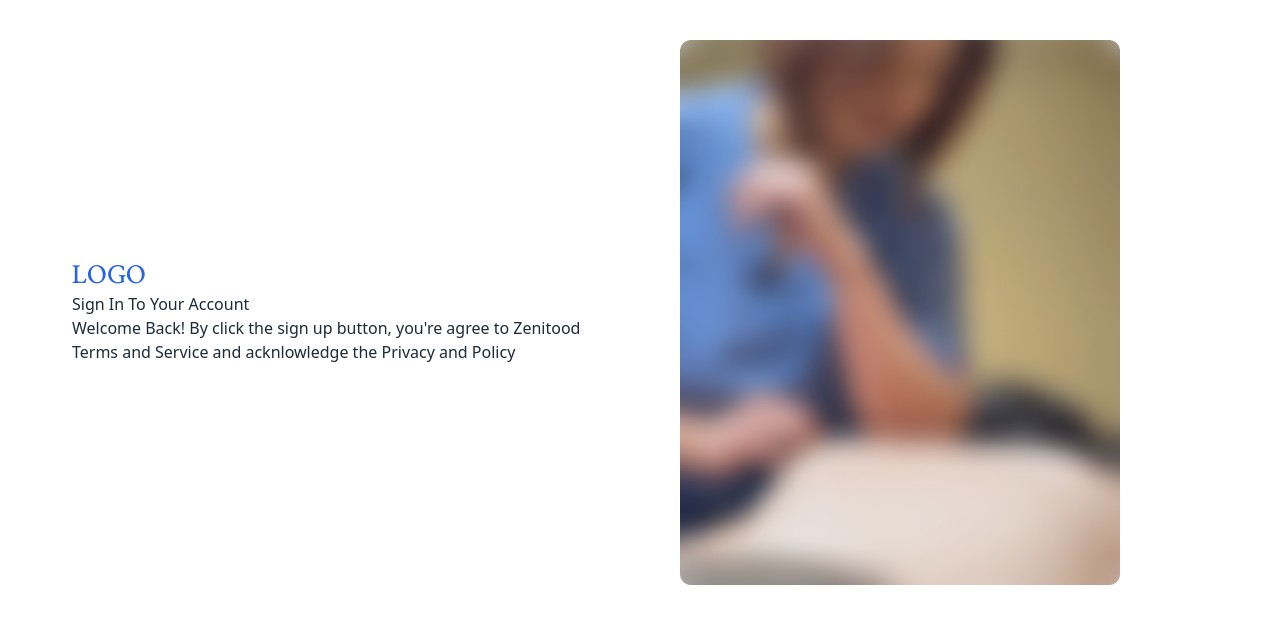
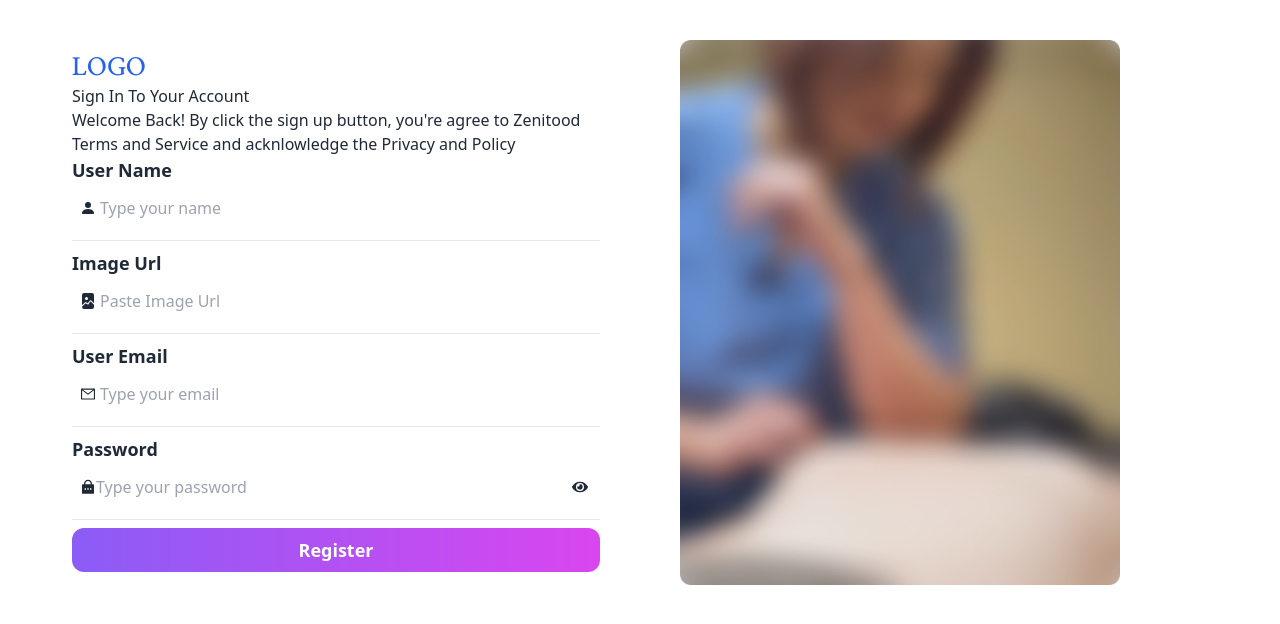
Before and after one commit to Its-Shojib/Scopioe-Task, a React (Vite) app: page / in a window 1280 px wide. Shown: the top 624 px of the page. Built offline with nearby package versions, Linux system fonts and the light colour scheme; no server answers.

Commit message:
React Hook Form Installed

```diff
--- a/package.json
+++ b/package.json
@@ -15,6 +15,8 @@
     "prop-types": "^15.8.1",
     "react": "^18.3.1",
     "react-dom": "^18.3.1",
+    "react-hook-form": "^7.52.2",
+    "react-icons": "^5.2.1",
     "react-router-dom": "^6.26.0"
   },
   "devDependencies": {
--- a/src/Pages/Register/Register.jsx
+++ b/src/Pages/Register/Register.jsx
@@ -1,6 +1,37 @@
+import { useState } from 'react';
 import img from '../../assets/Login-Register.png'
+import useAuth from '../../Hooks/useAuth';
+import { useForm } from 'react-hook-form';
+import { useNavigate } from 'react-router-dom';
+import { BsFillFileImageFill, BsFillPersonFill } from 'react-icons/bs';
+import { AiOutlineMail } from 'react-icons/ai';
+import { RiLockPasswordFill } from 'react-icons/ri';
+import { FaEye, FaEyeSlash } from 'react-icons/fa';
 
 const Register = () => {
+    let [showPassword, setShowPassword] = useState(false);
+    let { createUser, updateUserProfile } = useAuth();
+    let navigate = useNavigate()
+
+    const { register, handleSubmit, formState: { errors }, } = useForm();
+    const onSubmit = (data) => {
+        createUser(data?.email, data?.password)
+            .then(() => {
+                updateUserProfile(data?.name, data?.img)
+                    .then(() => {
+                        navigate('/')
+                    })
+                    .catch(err => {
+                        console.log(err);
+                    })
+            })
+            .catch(error => {
+                console.log(error);
+            })
+
+    };
+
+
     return (
         <div className='p-10'>
             <div className="flex justify-center items-center gap-20">
@@ -9,6 +40,71 @@ const Register = () => {
                     <h3>Sign In To Your Account </h3>
 
                     <p>{`Welcome Back! By click the sign up button, you're agree to Zenitood Terms and Service and acknlowledge the Privacy and Policy`}</p>
+                    <div>
+                        <form onSubmit={handleSubmit(onSubmit)}>
+                            <div className="relative">
+                                <p className="text-left text-lg font-semibold">User Name</p>
+                                <BsFillPersonFill className="absolute bottom-4 left-2"></BsFillPersonFill>
+                                <input className="w-full p-2 pl-7 text-black rounded-lg my-1"
+                                    type="text"
+                                    {...register("name", { required: true })}
+                                    placeholder="Type your name"
+                                />
+                                {errors?.name && <span className='text-red-600'>Name is required</span>}
+                            </div>
+                            <hr className="my-2" />
+                            <div className="relative">
+                                <p className="text-left text-lg font-semibold">Image Url</p>
+                                <BsFillFileImageFill className="absolute bottom-4 left-2"></BsFillFileImageFill>
+                                <input className="w-full p-2 pl-7 text-black rounded-lg my-1"
+                                    type="text"
+                                    {...register("img", { required: true })}
+                                    placeholder="Paste Image Url"
+                                />
+                                {errors?.img && <span className='text-red-600'>Image is required</span>}
+                            </div>
+                            <hr className="my-2" />
+                            <div className="relative">
+                                <p className="text-left text-lg font-semibold">User Email</p>
+                                <AiOutlineMail className="absolute bottom-4 left-2"></AiOutlineMail>
+                                <input className="w-full p-2 pl-7 text-black rounded-lg my-1"
+                                    type="email"
+                                    {...register("email", { required: true })}
+                                    placeholder="Type your email"
+                                />
+                                {errors?.email && <span className='text-red-600'>Email is required</span>}
+                            </div>
+                            <hr className="my-2" />
+                            <div className="relative">
+                                <p className="text-left text-lg font-semibold">Password</p>
+                                <RiLockPasswordFill className="absolute bottom-4 left-2"></RiLockPasswordFill>
+                                <input className="w-full p-2 pl-6 text-black rounded-lg my-1"
+                                    type={showPassword ? 'text' : 'password'}
+                                    {...register("password", {
+                                        required: true,
+                                        minLength: 6,
+                                        maxLength: 20,
+                                        pattern: /^(?=.*\d)(?=.*[!@#$%^&*])(?=.*[a-z])(?=.*[A-Z]).{6,}$/
+                                    })}
+                                    placeholder="Type your password"
+                                />
+                                {errors.password?.type === "required" && (
+                                    <span className='text-red-600'>Password is required</span>
+                                )}
+                                {errors?.password?.type === 'minLength' && <span className='text-red-600'>Password must be 6 character long</span>}
+                                {errors.password?.type === "pattern" && (
+                                    <span className='text-red-600'>Password must have one uppercase, lowercase,special symbol and a digit</span>
+                                )}
+                                {errors?.password?.type === 'maxLength' && <span className='text-red-600'>Password must be less than 20 character</span>}
+                                <span onClick={() => setShowPassword(!showPassword)} className="absolute right-3 bottom-4">{showPassword ? <FaEyeSlash></FaEyeSlash> : <FaEye></FaEye>}</span>
+                            </div>
+                            <hr className="my-2" />
+                            <button
+                                className="bg-gradient-to-r from-violet-500 to-fuchsia-500 w-full py-2 text-white font-semibold text-lg rounded-xl" type="submit">
+                                Register</button>
+
+                        </form>
+                    </div>
                 </div>
                 <div className='flex-1'>
                     <img src={img} className='w-10/12 h-5/6' alt="" />
--- a/src/Routes/PrivateRoutes.jsx
+++ b/src/Routes/PrivateRoutes.jsx
@@ -1,9 +1,6 @@
-
 import { Navigate, useLocation } from "react-router-dom";
 import PropTypes from 'prop-types';
 import useAuth from "../Hooks/useAuth";
-
-
 
 const PrivateRoutes = ({ children }) => {
     let { user, loading } = useAuth();
--- a/src/main.jsx
+++ b/src/main.jsx
@@ -3,10 +3,13 @@ import * as ReactDOM from "react-dom/client";
 import { RouterProvider } from "react-router-dom";
 import "./index.css";
 import router from "./Routes/Routes";
+import AuthProvider from "./Authentications/AuthProvider";
 
 
 ReactDOM.createRoot(document.getElementById("root")).render(
   <React.StrictMode>
-    <RouterProvider router={router} />
+    <AuthProvider>
+      <RouterProvider router={router} />
+    </AuthProvider>
   </React.StrictMode>
 );
```
Also changed, not shown: 1 other file (tests, documents, lock files or other folders).
